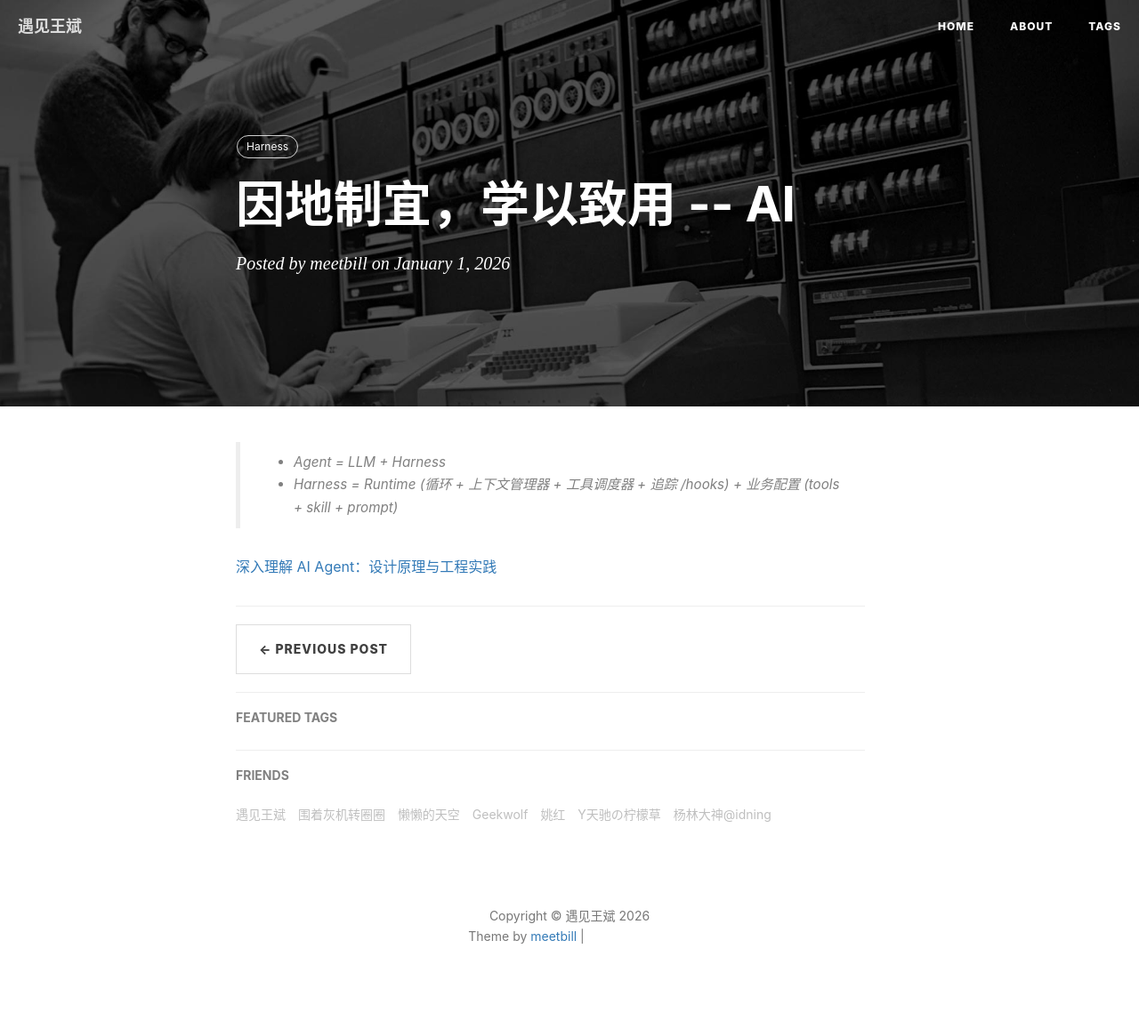
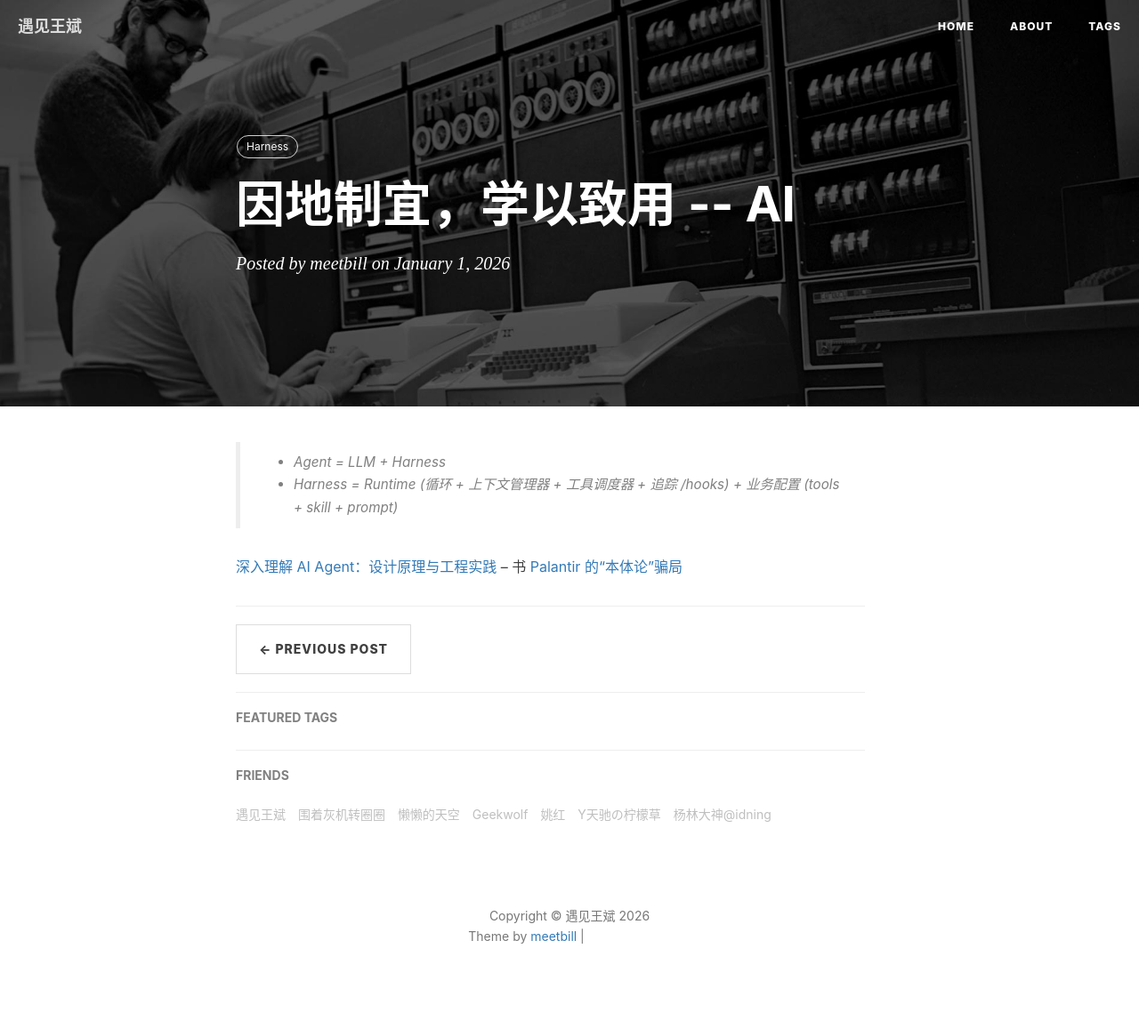
Before and after one commit to meetbill/meetbill.github.io, a Jekyll site: the page built from _posts/2026-01-01-AI.md, in a window 1280 px wide. Shown: the whole page at 89% size. Built offline with Jekyll 4.4.1, drawn with Linux system fonts in a browser that asks for light colours; nearby versions of some CDN libraries; comment, search, counter and statistics services are not loaded; grey boxes are pictures that could not be loaded.

Commit message:
[Changed]: update db doc

```diff
--- a/_posts/2026-01-01-AI.md
+++ b/_posts/2026-01-01-AI.md
@@ -11,4 +11,5 @@ tags:
 > * Agent = LLM + Harness
 > * Harness = Runtime (循环 + 上下文管理器 + 工具调度器 + 追踪 /hooks) + 业务配置 (tools + skill + prompt)
 
-[深入理解 AI Agent：设计原理与工程实践](https://github.com/bojieli/ai-agent-book)
+[深入理解 AI Agent：设计原理与工程实践](https://github.com/bojieli/ai-agent-book) -- 书
+[Palantir 的“本体论”骗局](https://vonng.com/db/ontology-bullshit/)
```
Also changed, not shown: _posts/2025-01-01-db.md (+1 -0 lines).
